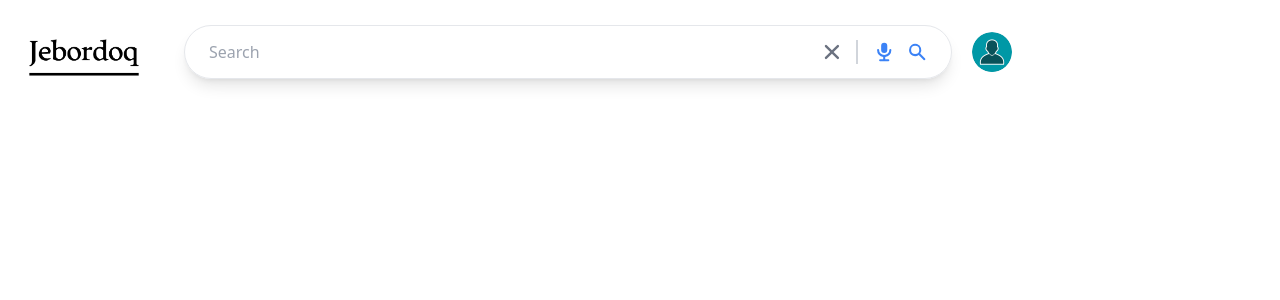
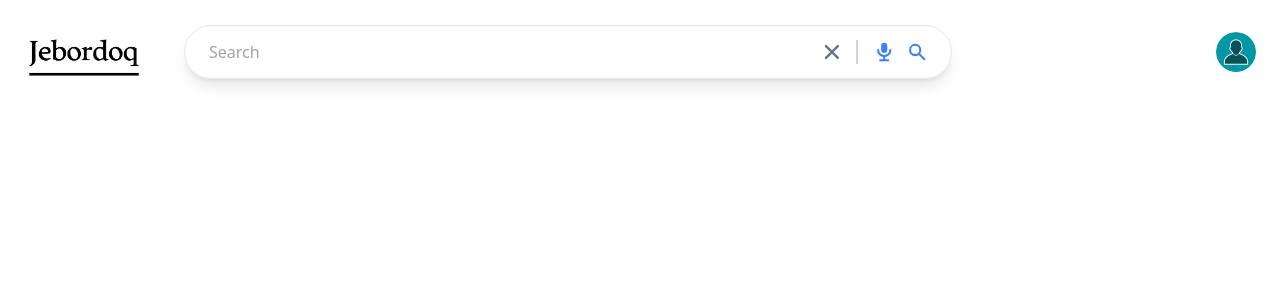
Before and after one commit to waleedd32/Google-clone-2.0, a Next.js app: page /search in a window 1280 px wide. Shown: the top 300 px of the page. Built offline with nearby package versions, Linux system fonts and the light colour scheme.

Commit message:
changed to template strings in Avatar.js to use className props

```diff
--- a/components/Avatar.js
+++ b/components/Avatar.js
@@ -4,9 +4,9 @@ import Image from "next/image";
 function Avatar({ url, className }) {
   return (
     <img
-      className="h-10 rounded-full
+      className={`h-10 rounded-full
        cursor-pointer object-contain transition duration-150
-       transform hover:scale-110"
+       transform hover:scale-110 ${className} `}
       loading="lazy"
       src={url}
       alt="profile pic"
--- a/components/Header.js
+++ b/components/Header.js
@@ -51,7 +51,7 @@ function Header() {
           <SearchIcon className="h-6 text-blue-500 hidden sm:inline-flex" />
           <button hidden type="submit" onClick={search}></button>
         </form>
-        <Avatar url="/avatar.jpg" />
+        <Avatar className="ml-auto" url="/avatar.jpg" />
       </div>
     </header>
   );
```
